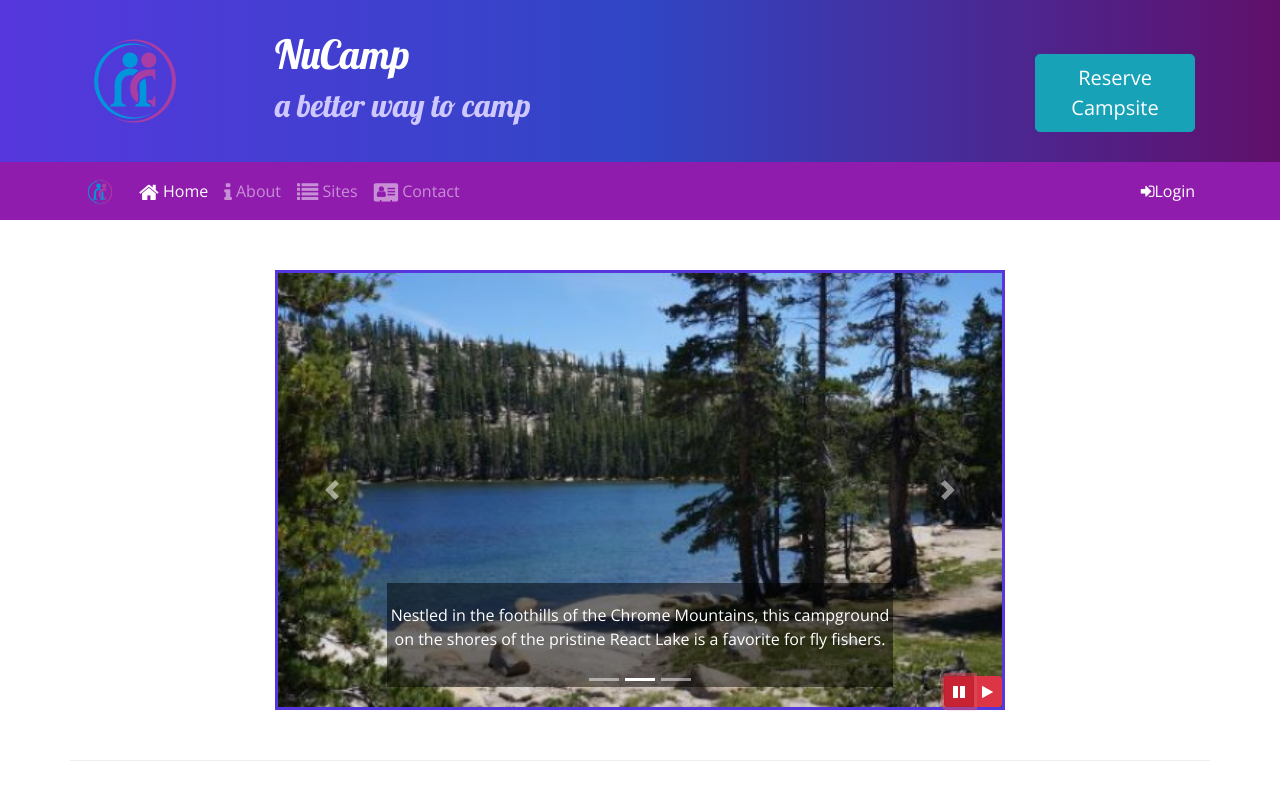
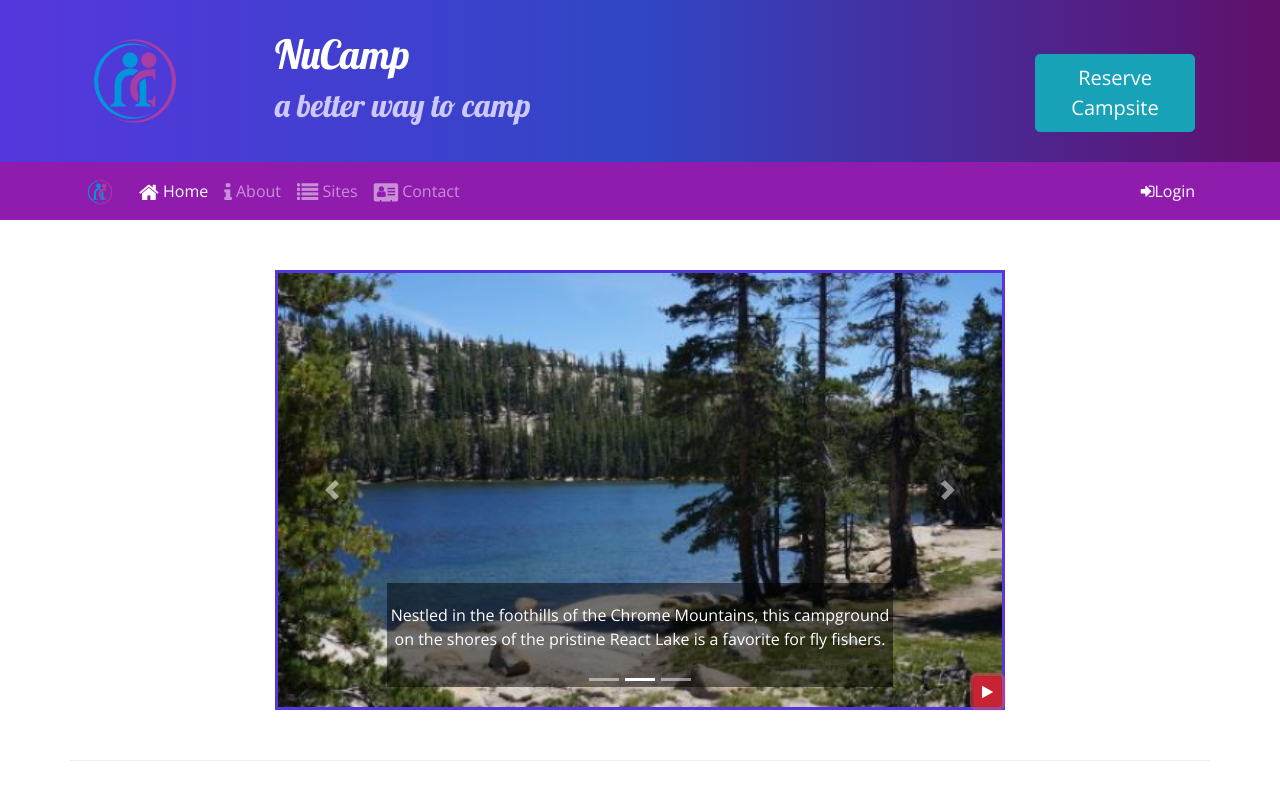
Before and after one commit to rmessina1010/rm_nucampsite, a website: page index.html in a window 1280 px wide. Both pictures are taken after a click on the button 959 px from the left and 691 px from the top of the page. Shown: the top 800 px of the page. Drawn offline with nearby package versions, Linux system fonts and the light colour scheme.

Commit message:
Bootstrap and jQuery Part 2

```diff
--- a/index.html
+++ b/index.html
@@ -197,14 +197,9 @@
                         <span class="carousel-control-next-icon"></span>
                         <span class="sr-only">Next</span>
                     </a>
-                    <div class="btn-group" id="carouselButton">
-                        <button class="btn btn-danger btn-sm" id="carouselPause">
-                            <i class="fa fa-pause"></i>
-                        </button>
-                        <button class="btn btn-danger btn-sm" id="carouselPlay">
-                            <i class="fa fa-play"></i>
-                        </button>
-                    </div>
+                    <button class="btn btn-danger btn-sm" id="carouselButton">
+                        <i class="fa fa-pause"></i>
+                    </button>
                 </div>
             </div>
         </div>
@@ -300,11 +295,18 @@
     <script type="text/javascript">
         $(function () {
             $(".carousel").carousel({ interval: 2000, pause: "false" }); // accesses carousel method, sets interval attribute to 2 sec
-            $("#carouselPause").click(function () {
-                $(".carousel").carousel("pause"); // accesses carousel method, stops slides
-            }); $("#carouselPlay").click(function () {
-                $(".carousel").carousel("cycle"); // accesses carousel method, cycles through slides
+            $("#carouselButton").click(function () {
+                if ($("#carouselButton").children("i").hasClass("fa-pause")) {
+                    $(".carousel").carousel("pause");
+                    $("#carouselButton").children("i").removeClass("fa-pause");
+                    $("#carouselButton").children("i").addClass("fa-play");
+                } else {
+                    $(".carousel").carousel("cycle");
+                    $("#carouselButton").children("i").removeClass("fa-play");
+                    $("#carouselButton").children("i").addClass("fa-pause");
+                }
             });
+
         });
     </script>
 </body>
```
